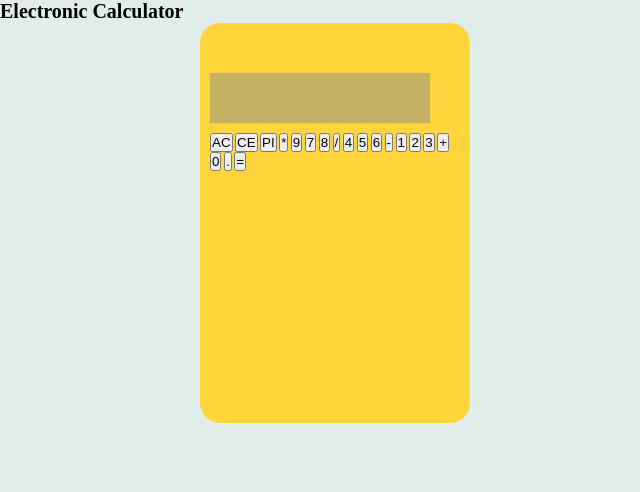
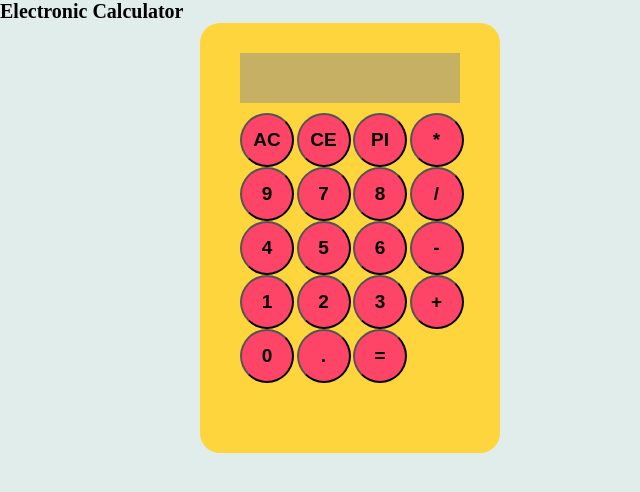
Before and after one commit to odm275/Calculator-App, a website: page index.html in a window 1280 px wide. Shown: the whole page, without its empty margins (0-640 px from the left). Drawn offline with Linux system fonts and the light colour scheme.

Commit message:
to do and bug fix html

```diff
--- a/index.html
+++ b/index.html
@@ -7,34 +7,39 @@
 <title>Calculator </title>
 <body>
   <h1>Electronic Calculator</h1>
+<!-- To do:
+- Give space to buttons except the ones in corners:
+https://www.w3schools.com/cssref/tryit.asp?filename=trycss3_nth-of-type_formula
 
+- Give it a modern font
+
+-Increase Font inside button.
+
+ -->
 <div class = "calcbox">
   <div class="calcbox--result">
-    <div class = "row">
         <h1 id = "output"> </h1>
-    </div>
   </div>
-    <div class="calcbox--btnbox">
-      <button class = "calcbox--btnbox--calcButton" onclick='AC()'>AC</button>
-      <button class = "calcbox--btnbox--calcButton" onclick='CE()'>CE</button>
-      <button class = "calcbox--btnbox--calcButton" onclick="PI()">PI</button>
-      <button class = "calcbox--btnbox--calcButton"  onclick="number('*')">*</button>
-      <button class = "calcbox--btnbox--calcButton" onclick="number(9)">9</button>
-      <button class = "calcbox--btnbox--calcButton"  onclick="number(7)">7</button>
-      <button class = "calcbox--btnbox--calcButton"  onclick="number(8)">8</button>
-      <button class = "calcbox--btnbox--calcButton"  onclick="number('/')">/</button>
-      <button class = "calcbox--btnbox--calcButton" onclick="number(4)">4</button>
-      <button class = "calcbox--btnbox--calcButton" onclick="number(5)">5</button>
-      <button class = "calcbox--btnbox--calcButton" onclick="number(6)">6</button>
-      <button class = "calcbox--btnbox--calcButton" onclick="number('-')">-</button>
-      <button class = "calcbox--btnbox--calcButton" onclick="number(1)">1</button>
-      <button class = "calcbox--btnbox--calcButton" onclick="number(2)">2</button>
-      <button class = "calcbox--btnbox--calcButton" onclick="number(3)">3</button>
-      <button class = "calcbox--btnbox--calcButton" onclick="number('+')">+</button>
-      <button class = "calcbox--btnbox--calcButton" onclick="number(0)"> 0 </button>
-      <button class = "calcbox--btnbox--calcButton" onclick = "number('.')"> . </button>
-      <button class = "calcbox--btnbox--calcButton"   onclick="number('=')">=</button>
-    </div>
+      <button class = "calcbox--calcButton" onclick='AC()'>AC</button>
+      <button class = "calcbox--calcButton" onclick='CE()'>CE</button>
+      <button class = "calcbox--calcButton" onclick="PI()">PI</button>
+      <button class = "calcbox--calcButton"  onclick="number('*')">*</button>
+      <button class = "calcbox--calcButton" onclick="number(9)">9</button>
+      <button class = "calcbox--calcButton"  onclick="number(7)">7</button>
+      <button class = "calcbox--calcButton"  onclick="number(8)">8</button>
+      <button class = "calcbox--calcButton"  onclick="number('/')">/</button>
+      <button class = "calcbox--calcButton" onclick="number(4)">4</button>
+      <button class = "calcbox--calcButton" onclick="number(5)">5</button>
+      <button class = "calcbox--calcButton" onclick="number(6)">6</button>
+      <button class = "calcbox--calcButton" onclick="number('-')">-</button>
+      <button class = "calcbox--calcButton" onclick="number(1)">1</button>
+      <button class = "calcbox--calcButton" onclick="number(2)">2</button>
+      <button class = "calcbox--calcButton" onclick="number(3)">3</button>
+      <button class = "calcbox--calcButton" onclick="number('+')">+</button>
+      <button class = "calcbox--calcButton" onclick="number(0)"> 0 </button>
+      <button class = "calcbox--calcButton" onclick = "number('.')"> . </button>
+      <button class = "calcbox--calcButton"   onclick="number('=')">=</button>
+
 </div> <!--CONTAINER-->
 
 </body>
--- a/sass/components/_button.scss
+++ b/sass/components/_button.scss
@@ -6,9 +6,10 @@
   border-radius:2rem;
 
 
-  padding-top:5rem;
+  padding-top:3rem;
   padding-right:1rem;
-  padding-left:1rem;
+  padding-left:4rem;
+  padding-bottom:5rem;
 
 
   margin-left:20rem;
@@ -20,8 +21,7 @@
     border-color:black;
     background-color: $btn-color;
     font-weight: bold;
-    font-size: 1.5rem;
-
+    font-size: 1.9rem;
 
   }
   &--result{
```
Also changed, not shown: css/style.css.
